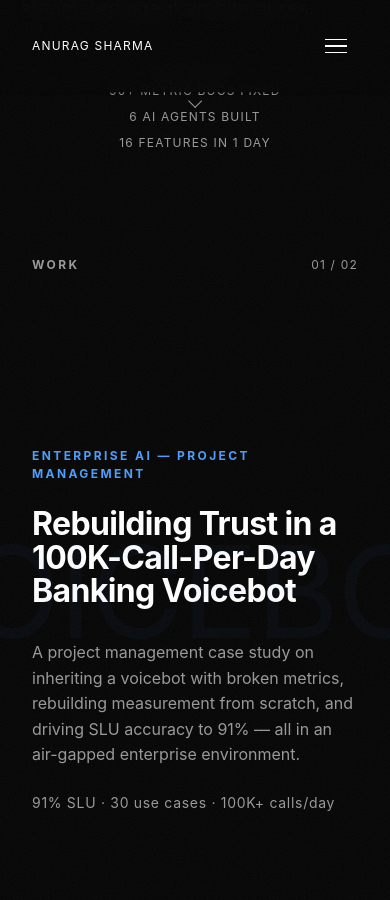
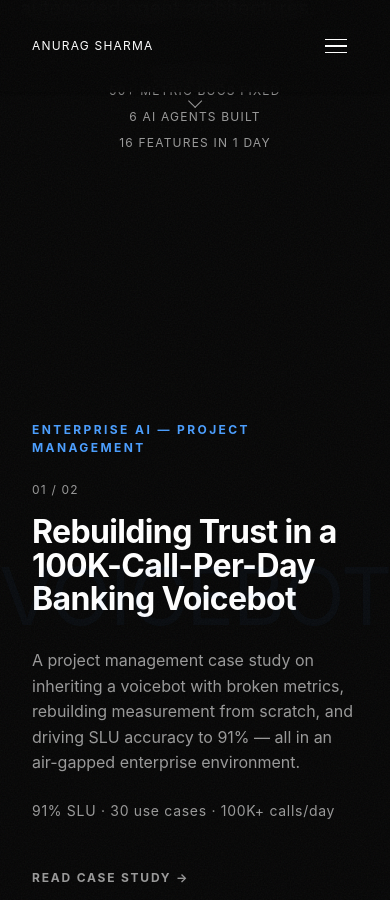
Before and after one commit to Arcanag/arcanag.github.io, a Jekyll site: the page built from index.html, in a window 390 px wide and 900 px high, scrolled down 619 px. Built offline with Jekyll 4.4.1, drawn with Linux system fonts in a browser that asks for light colours.

Commit message:
fix: Mobile scroll-section layout — header overlap and nav gap
- Scroll-section header/counter/CTA switch to position:relative on mobile
  (no more floating over card text)
- Card top padding increased to nav-height + space-3xl for nav clearance
- Background word scaled down for mobile screens
- Use 100dvh for dynamic viewport height on mobile

Co-Authored-By: Claude Opus 4.6 (1M context) <noreply@anthropic.com>

```diff
--- a/css/main.css
+++ b/css/main.css
@@ -534,10 +534,32 @@ hr { border: none; border-top: 1px solid var(--color-border); margin: var(--spac
   .scroll-section__card {
     flex: 0 0 auto;
     height: 100vh;
-    padding: calc(var(--nav-height) + var(--space-xl)) var(--space-lg) var(--space-2xl);
+    height: 100dvh;
+    padding: calc(var(--nav-height) + var(--space-3xl)) var(--space-lg) var(--space-2xl);
+  }
+  .scroll-section__header {
+    position: relative;
+    top: auto;
+    left: auto;
+    margin-bottom: var(--space-md);
+  }
+  .scroll-section__counter {
+    position: relative;
+    top: auto;
+    right: auto;
+    display: block;
+    margin-bottom: var(--space-sm);
+  }
+  .scroll-section__cta {
+    position: relative;
+    bottom: auto;
+    right: auto;
+    margin-top: var(--space-xl);
+    display: block;
   }
   .scroll-section__title { font-size: clamp(2rem, 8vw, 3rem); }
   .scroll-section__dots { display: none; }
+  .scroll-section__card::before { font-size: clamp(5rem, 15vw, 8rem); }
 }
 @media (prefers-reduced-motion: reduce) {
   .scroll-section { height: auto; }
```
